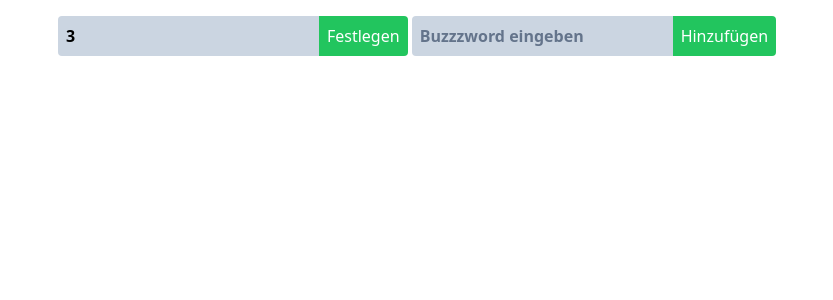
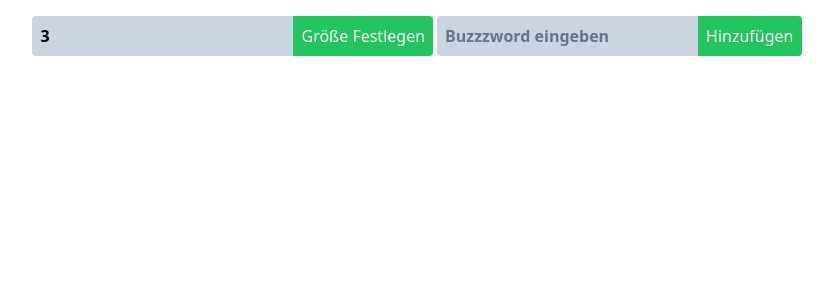
Before and after one commit to Niklas003/Bullshit-Bingo, a Nuxt app: page / in a window 1280 px wide. Shown: the top 300 px of the page, without its empty margins (223-1056 px from the left). Built offline with nearby package versions, Linux system fonts and the light colour scheme.

Commit message:
fix: code formated

```diff
--- a/components/sizeInput.vue
+++ b/components/sizeInput.vue
@@ -1,15 +1,27 @@
 <template>
-        <div>
-        <input v-model="size" type="number" class="rounded-l p-2 bg-slate-300 font-semibold placeholder:text-slate-500" placeholder="Größe festlegen">
-        <button type="button" class="bg-green-500 hover:bg-green-600 text-white p-2 rounded-r" @submit="handleInput" @click="handleInput">Festlegen</button>
-    </div>
+  <div>
+    <input
+      v-model="size"
+      type="number"
+      class="rounded-l p-2 bg-slate-300 font-semibold placeholder:text-slate-500"
+      placeholder="Größe festlegen"
+    />
+    <button
+      type="button"
+      class="bg-green-500 hover:bg-green-600 text-white p-2 rounded-r"
+      @submit="handleInput"
+      @click="handleInput"
+    >
+      Größe Festlegen
+    </button>
+  </div>
 </template>
 <script setup lang="ts">
-const size = ref<number>(3)
-const emit = defineEmits(["inputSize"])
+const size = ref<number>(3);
+const emit = defineEmits(["inputSize"]);
 
 function handleInput() {
-    emit("inputSize", size.value)
-    size.value = 3
+  emit("inputSize", size.value);
+  size.value = 3;
 }
 </script>
--- a/components/wordInput.vue
+++ b/components/wordInput.vue
@@ -1,16 +1,27 @@
 <template>
-    <div>
-        <input v-model="word" type="text" class="rounded-l p-2 bg-slate-300 font-semibold placeholder:text-slate-500" placeholder="Buzzzword eingeben">
-        <button type="button" class="bg-green-500 hover:bg-green-600 text-white p-2 rounded-r" @submit="handleInput" @click="handleInput">Hinzufügen</button>
-    </div>
+  <div>
+    <input
+      v-model="word"
+      type="text"
+      class="rounded-l p-2 bg-slate-300 font-semibold placeholder:text-slate-500"
+      placeholder="Buzzzword eingeben"
+    />
+    <button
+      type="button"
+      class="bg-green-500 hover:bg-green-600 text-white p-2 rounded-r"
+      @submit="handleInput"
+      @click="handleInput"
+    >
+      Hinzufügen
+    </button>
+  </div>
 </template>
 <script setup lang="ts">
-const word = ref('')
-const emit = defineEmits(["inputWord"])
+const word = ref("");
+const emit = defineEmits(["inputWord"]);
 
 function handleInput() {
-    emit("inputWord", word.value)
-    word.value = ''
+  emit("inputWord", word.value);
+  word.value = "";
 }
-
 </script>
```
Also changed, not shown: components/cell.vue (+11 -10 lines), pages/index.vue (+9 -9 lines).
